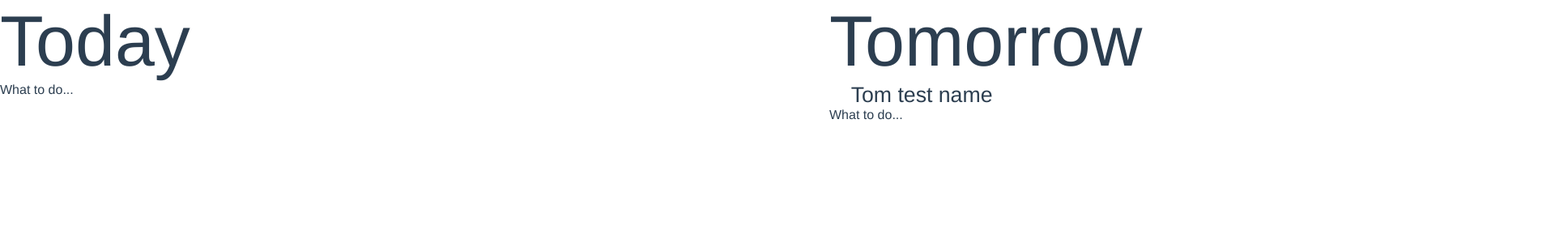
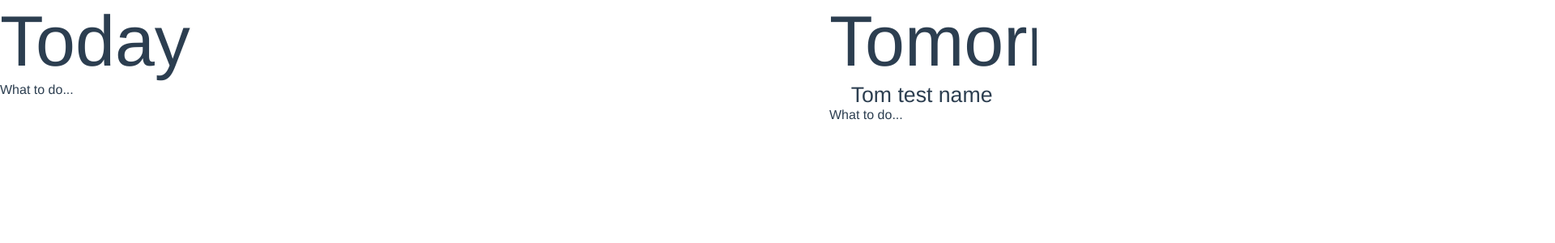
Before and after one commit to patrickm4/due, a Vue app: page / in a window 1280 px wide. Shown: the top 300 px of the page at 81% size, 1920 px wide, since content can reach past the window. Built offline with nearby package versions, Linux system fonts and the light colour scheme.

Commit message:
master Feat: click drag to scroll left or right

```diff
--- a/src/App.vue
+++ b/src/App.vue
@@ -1,11 +1,17 @@
 <template>
   <div
     id="app"
-    @click="holdToScroll"
+    @mousedown="startDragging"
+    @mouseup="stopDragging"
+    @mouseleave="stopDragging"
+    @mousemove.prevent="mouseMove"
+    ref="root"
   >
-    <Today class="day-card" />
-    <Tomorrow class="day-card" />
-    <Someday class="day-card" />
+    <div id="app-child">
+      <Today class="day-card" />
+      <Tomorrow class="day-card" />
+      <Someday class="day-card" />
+    </div>
   </div>
 </template>
 
@@ -21,9 +27,28 @@ export default {
     Tomorrow,
     Someday
   },
+  data () {
+    return {
+      mouseDown: false,
+      startX: null,
+      scrollLeft: null
+    }
+  },
   methods: {
-    holdToScroll () {
-      console.log("click")
+    startDragging (e) {
+      this.mouseDown = true
+      this.startX = e.pageX - this.$refs.root.offsetLeft
+      this.scrollLeft =  this.$refs.root.scrollLeft
+    },
+    stopDragging () {
+      this.mouseDown = false
+    },
+    mouseMove (e) {
+      if(!this.mouseDown) return
+
+      const x = e.pageX - this.$refs.root.offsetLeft
+      const scroll = x - this.startX
+      this.$refs.root.scrollLeft = this.scrollLeft - scroll
     }
   }
 }
@@ -39,10 +64,18 @@ body {
   -moz-osx-font-smoothing: grayscale;
   text-align: center;
   color: #2c3e50;
+  overflow-x: hidden;
 
   display: inline-block;
 
+  width:100vw;
+  height:100vh;
+}
+#app-child{
+  text-align: center;
+  display: inline-block;
   width:300vw;
+  height:100vh;
 }
 .day-card{
   text-align: left;
```
